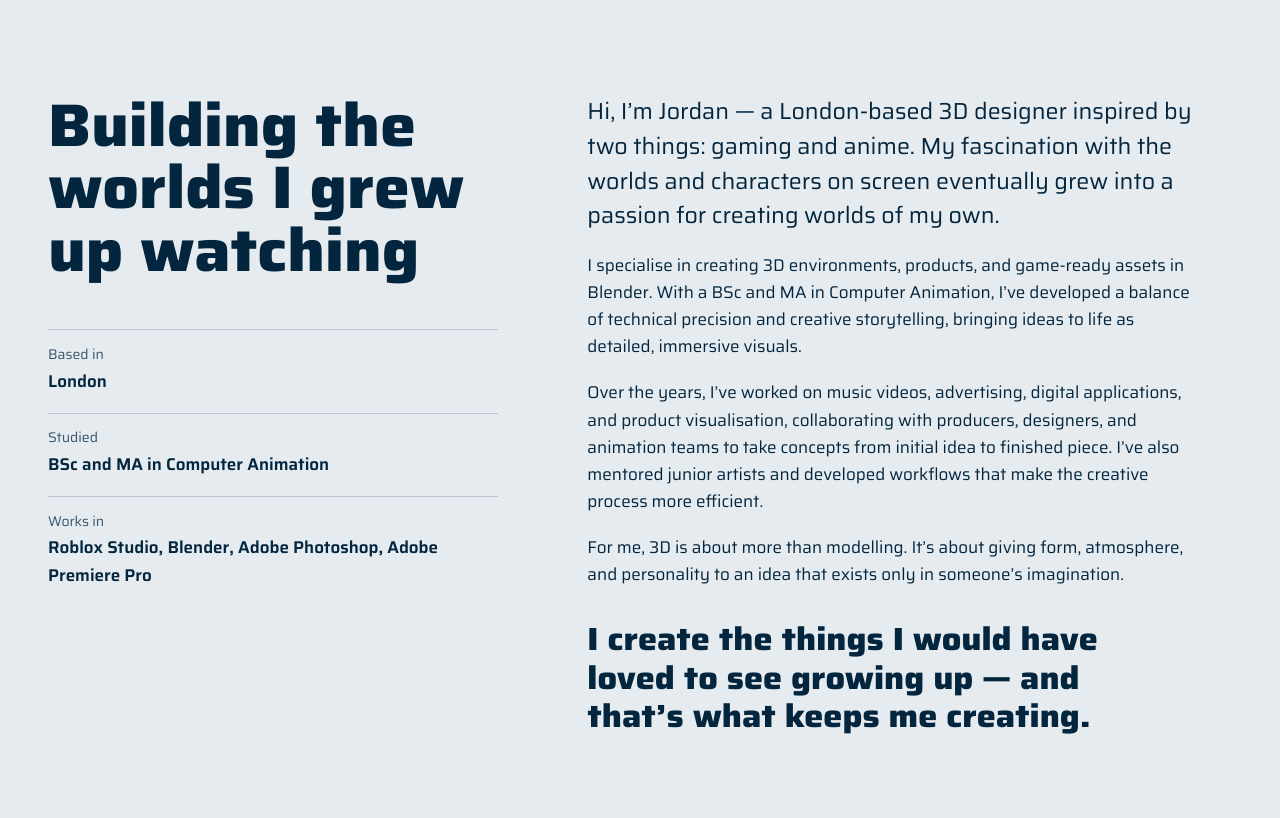
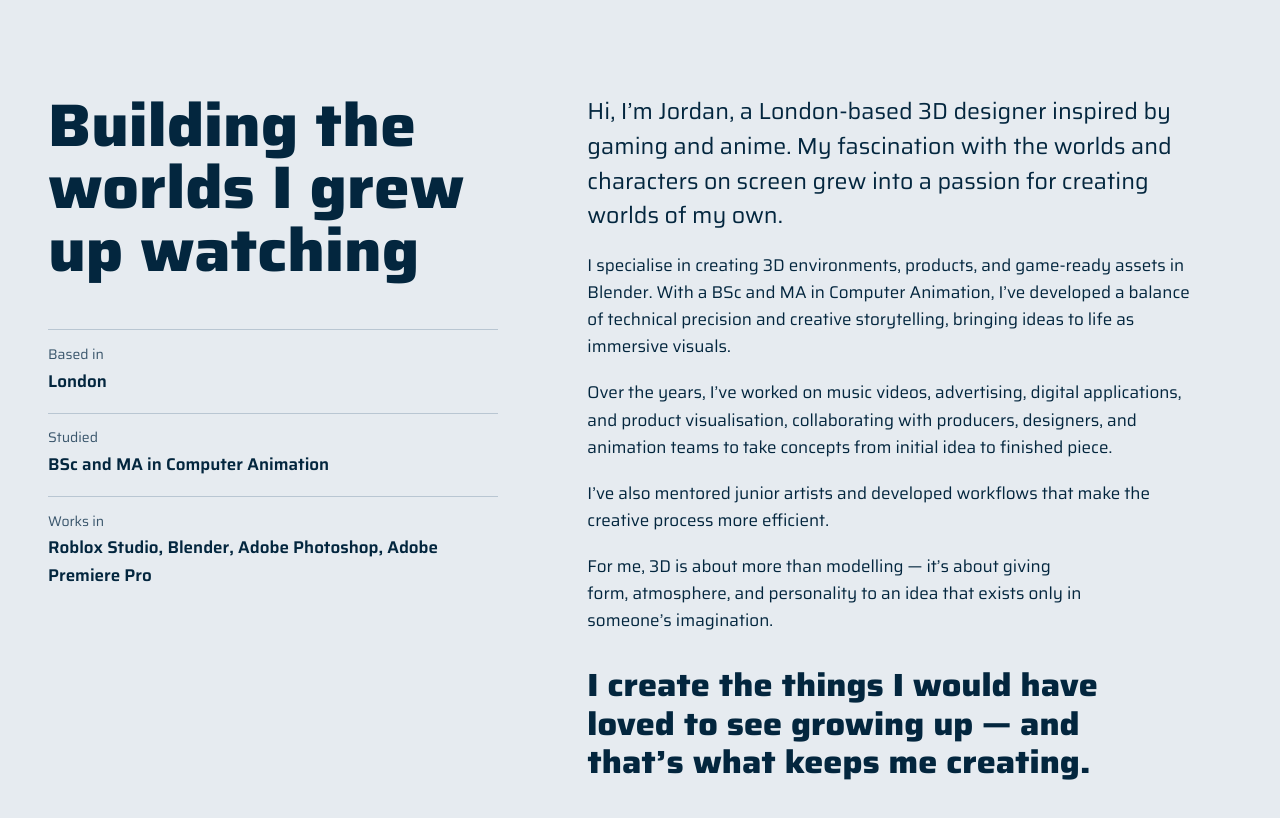
Before and after one commit to jhinksonclarke-ux/jhinksonclarke-ux.github.io, a website: page index.html in a window 1280 px wide. Shown: the part 5090-5908 px from the top of the page. Drawn offline with Linux system fonts and the light colour scheme.

Commit message:
Update the story text
Jordan's rewrite: a tighter opening, "immersive visuals" without the
qualifier, and the mentoring line split into its own paragraph.

Co-Authored-By: Claude Opus 5 <noreply@anthropic.com>

```diff
--- a/index.html
+++ b/index.html
@@ -973,10 +973,11 @@
           </dl>
         </div>
         <div class="story__text">
-          <p class="story__lede">Hi, I’m Jordan — a London-based 3D designer inspired by two things: gaming and anime. My fascination with the worlds and characters on screen eventually grew into a passion for creating worlds of my own.</p>
-          <p>I specialise in creating 3D environments, products, and game-ready assets in Blender. With a BSc and MA in Computer Animation, I’ve developed a balance of technical precision and creative storytelling, bringing ideas to life as detailed, immersive visuals.</p>
-          <p>Over the years, I’ve worked on music videos, advertising, digital applications, and product visualisation, collaborating with producers, designers, and animation teams to take concepts from initial idea to finished piece. I’ve also mentored junior artists and developed workflows that make the creative process more efficient.</p>
-          <p>For me, 3D is about more than modelling. It’s about giving form, atmosphere, and personality to an idea that exists only in someone’s imagination.</p>
+          <p class="story__lede">Hi, I’m Jordan, a London-based 3D designer inspired by gaming and anime. My fascination with the worlds and characters on screen grew into a passion for creating worlds of my own.</p>
+          <p>I specialise in creating 3D environments, products, and game-ready assets in Blender. With a BSc and MA in Computer Animation, I’ve developed a balance of technical precision and creative storytelling, bringing ideas to life as immersive visuals.</p>
+          <p>Over the years, I’ve worked on music videos, advertising, digital applications, and product visualisation, collaborating with producers, designers, and animation teams to take concepts from initial idea to finished piece.</p>
+          <p>I’ve also mentored junior artists and developed workflows that make the creative process more efficient.</p>
+          <p>For me, 3D is about more than modelling — it’s about giving form, atmosphere, and personality to an idea that exists only in someone’s imagination.</p>
           <p class="story__close">I create the things I would have loved to see growing up — and that’s what keeps me creating.</p>
         </div>
       </div>
```
